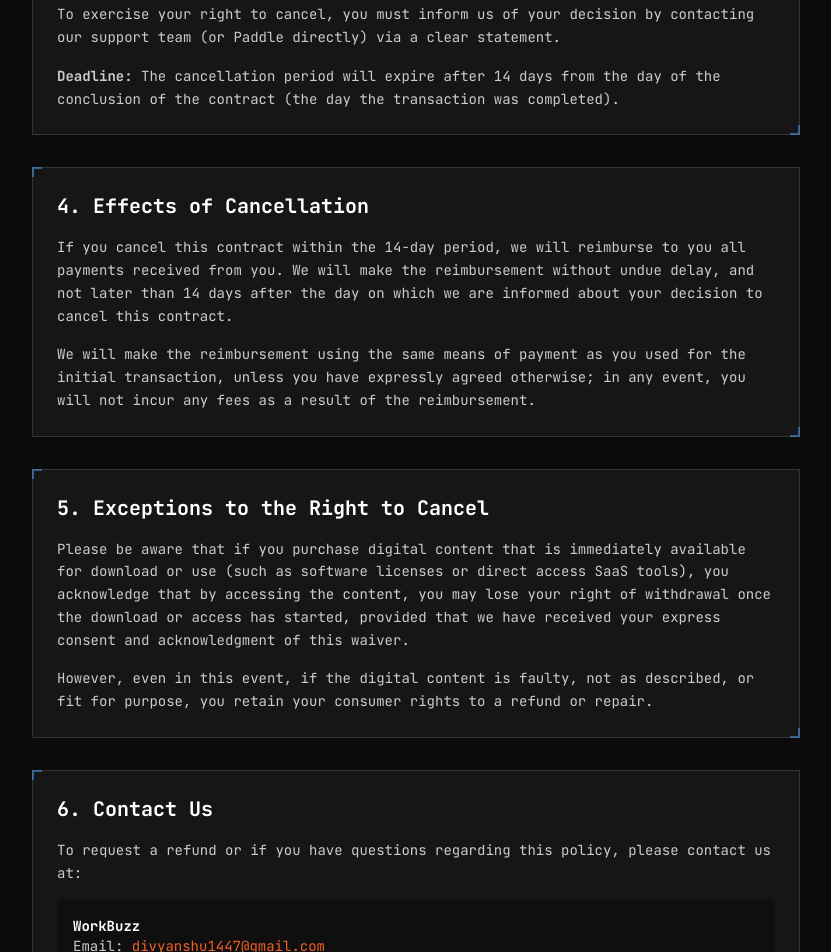
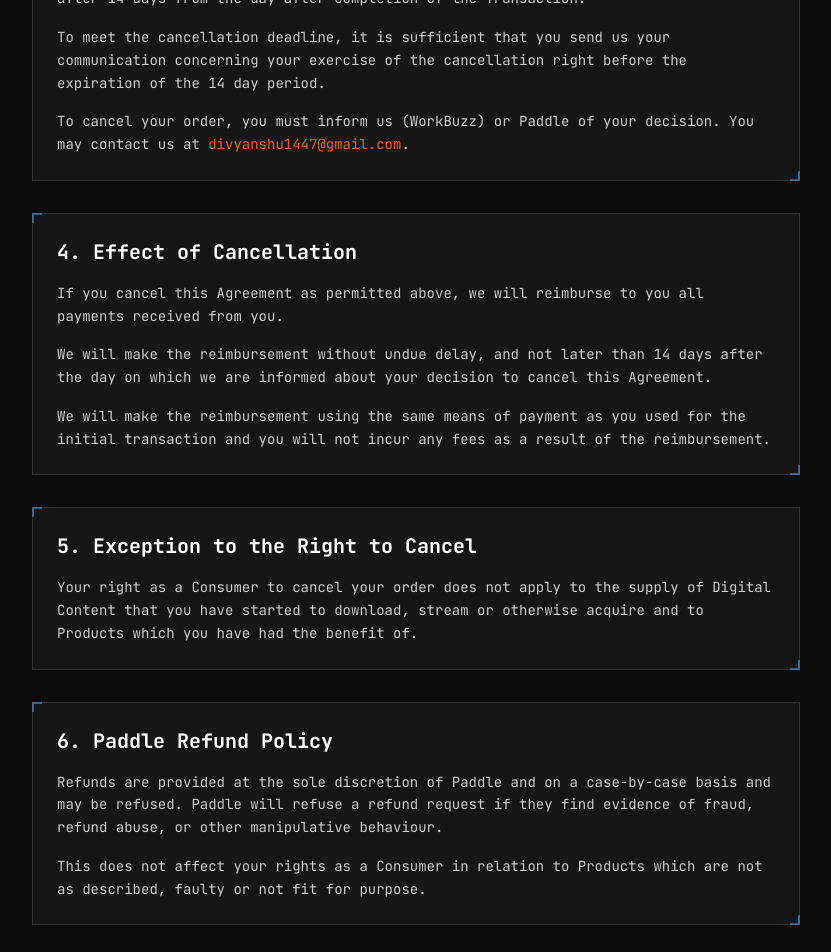
Before and after one commit to divyanshu-parihar/AlgoCharm, a Next.js app in the folder code-quest/: page /refund in a window 1280 px wide. Shown: the part 840-1792 px from the top of the page, without its empty margins (224-1055 px from the left). Built offline with nearby package versions, Linux system fonts and the light colour scheme.

Commit message:
terms;refunds;

```diff
--- a/code-quest/app/page.tsx
+++ b/code-quest/app/page.tsx
@@ -377,7 +377,7 @@ export default function Home() {
                   </a>
 
                   <p className="text-xs text-text-body mt-4">
-                    Cancel anytime • Secure payment via Stripe
+                    Cancel anytime • Secure payment via Paddle
                   </p>
                 </div>
               </div>
--- a/code-quest/app/pricing/page.tsx
+++ b/code-quest/app/pricing/page.tsx
@@ -183,15 +183,15 @@ export default function PricingPage() {
                             <div className="tech-border bg-bg-secondary p-6">
                                 <h3 className="font-bold text-text-header mb-2">What payment methods do you accept?</h3>
                                 <p className="text-sm text-text-body">
-                                    We accept all major credit cards, debit cards, and other payment methods supported by Stripe.
+                                    We accept all major credit cards, debit cards, and other payment methods supported by our merchant of record, Paddle.
                                 </p>
                             </div>
 
                             <div className="tech-border bg-bg-secondary p-6">
                                 <h3 className="font-bold text-text-header mb-2">Do you offer refunds?</h3>
                                 <p className="text-sm text-text-body">
-                                    All payments are final and non-refundable. Refunds are only considered for verified billing mistakes.
-                                    See our <Link href="/terms" className="text-accent-primary hover:underline">Terms of Service</Link> for details.
+                                    Yes, we offer a 14-day money-back guarantee. If you're not satisfied, you can request a refund within 14 days of purchase.
+                                    See our <Link href="/refund" className="text-accent-primary hover:underline">Refund Policy</Link> for details.
                                 </p>
                             </div>
 
@@ -218,7 +218,7 @@ export default function PricingPage() {
 
             <footer className="border-t border-border-brutal py-8 bg-bg-secondary">
                 <div className="container mx-auto px-4 text-center text-xs text-gray-600">
-                    © 2025 ALGOCHARM. ALL RIGHTS RESERVED.
+                    © 2025 ALGOCHARM (operated by WorkBuzz). ALL RIGHTS RESERVED.
                 </div>
             </footer>
         </div>
--- a/code-quest/app/refund/page.tsx
+++ b/code-quest/app/refund/page.tsx
@@ -50,40 +50,50 @@ export default function RefundPolicyPage() {
                         </section>
 
                         <section className="tech-border bg-bg-secondary p-6 border-accent-primary/30">
-                            <h2 className="text-xl font-bold text-text-header mb-4">3. Right to Cancel (14-Day Guarantee)</h2>
+                            <h2 className="text-xl font-bold text-text-header mb-4">3. Consumer Right to Cancel (14-Day Guarantee)</h2>
                             <p className="text-text-body text-sm leading-relaxed mb-4">
-                                You have the right to cancel your order and request a refund within <strong>14 days</strong> of your purchase without giving any reason.
+                                If you are a Consumer, you have the right to cancel this Agreement and return the Product within <strong>14 days</strong> without giving any reason. The cancellation period will expire after 14 days from the day after completion of the Transaction.
                             </p>
                             <p className="text-text-body text-sm leading-relaxed mb-4">
-                                To exercise your right to cancel, you must inform us of your decision by contacting our support team (or Paddle directly) via a clear statement.
+                                To meet the cancellation deadline, it is sufficient that you send us your communication concerning your exercise of the cancellation right before the expiration of the 14 day period.
                             </p>
                             <p className="text-text-body text-sm leading-relaxed">
-                                <strong>Deadline:</strong> The cancellation period will expire after 14 days from the day of the conclusion of the contract (the day the transaction was completed).
+                                To cancel your order, you must inform us (WorkBuzz) or Paddle of your decision. You may contact us at <span className="text-accent-primary">divyanshu1447@gmail.com</span>.
                             </p>
                         </section>
 
                         <section className="tech-border bg-bg-secondary p-6">
-                            <h2 className="text-xl font-bold text-text-header mb-4">4. Effects of Cancellation</h2>
+                            <h2 className="text-xl font-bold text-text-header mb-4">4. Effect of Cancellation</h2>
                             <p className="text-text-body text-sm leading-relaxed mb-4">
-                                If you cancel this contract within the 14-day period, we will reimburse to you all payments received from you. We will make the reimbursement without undue delay, and not later than 14 days after the day on which we are informed about your decision to cancel this contract.
+                                If you cancel this Agreement as permitted above, we will reimburse to you all payments received from you.
+                            </p>
+                            <p className="text-text-body text-sm leading-relaxed mb-4">
+                                We will make the reimbursement without undue delay, and not later than 14 days after the day on which we are informed about your decision to cancel this Agreement.
                             </p>
                             <p className="text-text-body text-sm leading-relaxed">
-                                We will make the reimbursement using the same means of payment as you used for the initial transaction, unless you have expressly agreed otherwise; in any event, you will not incur any fees as a result of the reimbursement.
+                                We will make the reimbursement using the same means of payment as you used for the initial transaction and you will not incur any fees as a result of the reimbursement.
                             </p>
                         </section>
 
                         <section className="tech-border bg-bg-secondary p-6">
-                            <h2 className="text-xl font-bold text-text-header mb-4">5. Exceptions to the Right to Cancel</h2>
-                            <p className="text-text-body text-sm leading-relaxed mb-4">
-                                Please be aware that if you purchase digital content that is immediately available for download or use (such as software licenses or direct access SaaS tools), you acknowledge that by accessing the content, you may lose your right of withdrawal once the download or access has started, provided that we have received your express consent and acknowledgment of this waiver.
-                            </p>
+                            <h2 className="text-xl font-bold text-text-header mb-4">5. Exception to the Right to Cancel</h2>
                             <p className="text-text-body text-sm leading-relaxed">
-                                However, even in this event, if the digital content is faulty, not as described, or fit for purpose, you retain your consumer rights to a refund or repair.
+                                Your right as a Consumer to cancel your order does not apply to the supply of Digital Content that you have started to download, stream or otherwise acquire and to Products which you have had the benefit of.
                             </p>
                         </section>
 
                         <section className="tech-border bg-bg-secondary p-6">
-                            <h2 className="text-xl font-bold text-text-header mb-4">6. Contact Us</h2>
+                            <h2 className="text-xl font-bold text-text-header mb-4">6. Paddle Refund Policy</h2>
+                            <p className="text-text-body text-sm leading-relaxed mb-4">
+                                Refunds are provided at the sole discretion of Paddle and on a case-by-case basis and may be refused. Paddle will refuse a refund request if they find evidence of fraud, refund abuse, or other manipulative behaviour.
+                            </p>
+                            <p className="text-text-body text-sm leading-relaxed">
+                                This does not affect your rights as a Consumer in relation to Products which are not as described, faulty or not fit for purpose.
+                            </p>
+                        </section>
+
+                        <section className="tech-border bg-bg-secondary p-6">
+                            <h2 className="text-xl font-bold text-text-header mb-4">7. Contact Us</h2>
                             <p className="text-text-body text-sm leading-relaxed">
                                 To request a refund or if you have questions regarding this policy, please contact us at:
                             </p>
--- a/code-quest/app/terms/page.tsx
+++ b/code-quest/app/terms/page.tsx
@@ -33,15 +33,20 @@ export default function TermsOfServicePage() {
                     {/* Content */}
                     <div className="prose prose-invert max-w-none space-y-8">
                         <section className="tech-border bg-bg-secondary p-6">
+                            <h2 className="text-xl font-bold text-text-header mb-4">Company Information</h2>
+                            <p className="text-text-body text-sm leading-relaxed">
+                                <strong className="text-text-header">Legal Business Name:</strong> WorkBuzz<br />
+                                <strong className="text-text-header">Platform Name:</strong> AlgoCharm<br />
+                                <strong className="text-text-header">Contact Email:</strong> divyanshu1447@gmail.com
+                            </p>
+                        </section>
+
+                        <section className="tech-border bg-bg-secondary p-6">
                             <h2 className="text-xl font-bold text-text-header mb-4">1. Acceptance of Terms</h2>
                             <p className="text-text-body text-sm leading-relaxed mb-4">
                                 By accessing or using AlgoCharm ("the Platform"), operated by <strong className="text-text-header">WorkBuzz</strong>,
                                 you agree to be bound by these Terms of Service.
                                 If you do not agree to these terms, please do not use the Platform.
-                            </p>
-                            <p className="text-text-body text-sm leading-relaxed">
-                                <strong className="text-text-header">Legal Business Name:</strong> WorkBuzz<br />
-                                <strong className="text-text-header">Platform Name:</strong> AlgoCharm
                             </p>
                         </section>
 
--- a/code-quest/lib/mission-service.ts
+++ b/code-quest/lib/mission-service.ts
@@ -1287,7 +1287,6 @@ function generateCppStarter(id: string, title: string, desc: string, difficulty:
   const helpers = getRequiredHelpers(id);
   const helperCode = helpers.map(h => CPP_HELPERS[h]).join('\n\n');
 
-  // Priority: PROBLEM_DESCRIPTIONS > sig.description > db description > fallback
   const problemDesc = PROBLEM_DESCRIPTIONS[id]
 
   return `/*
```
